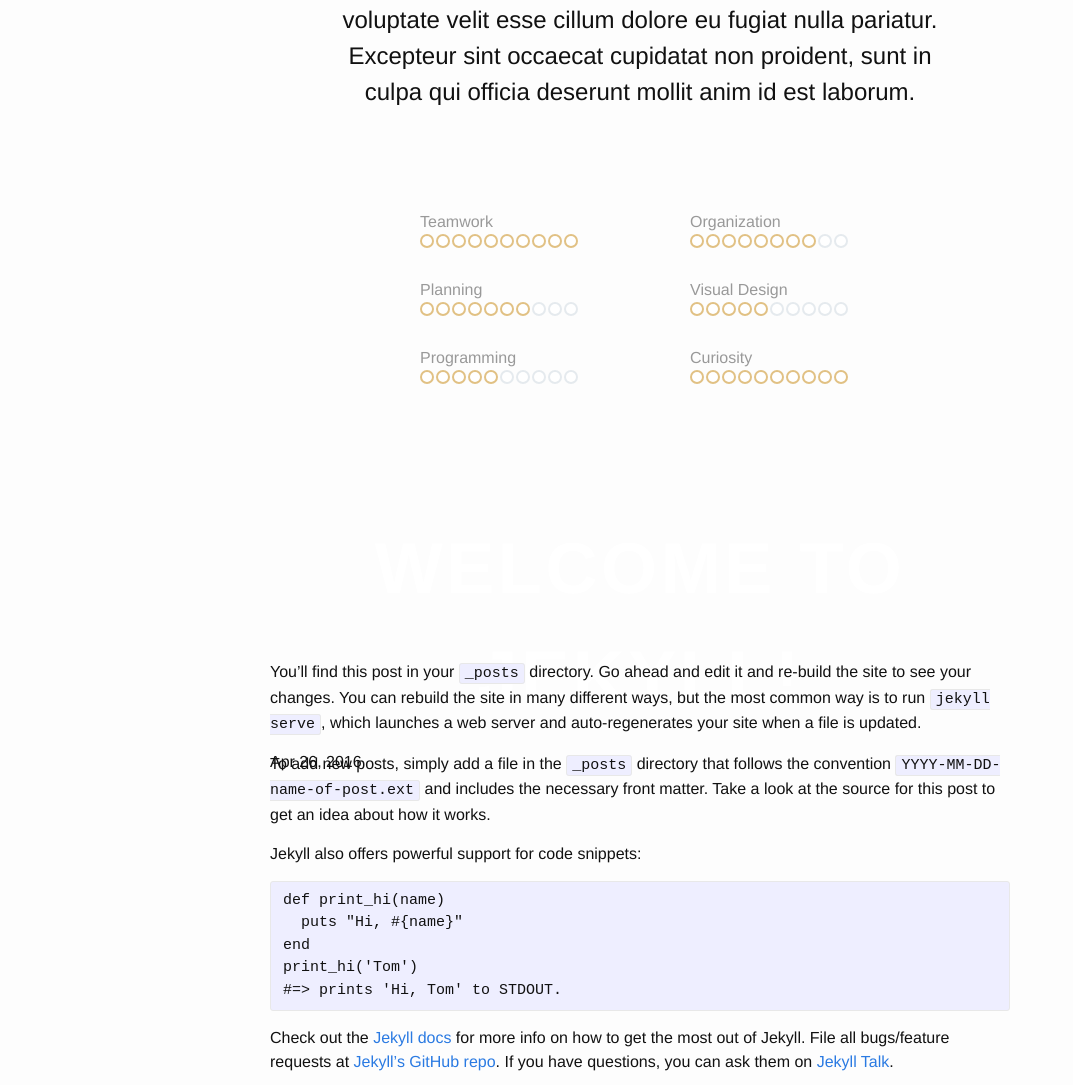
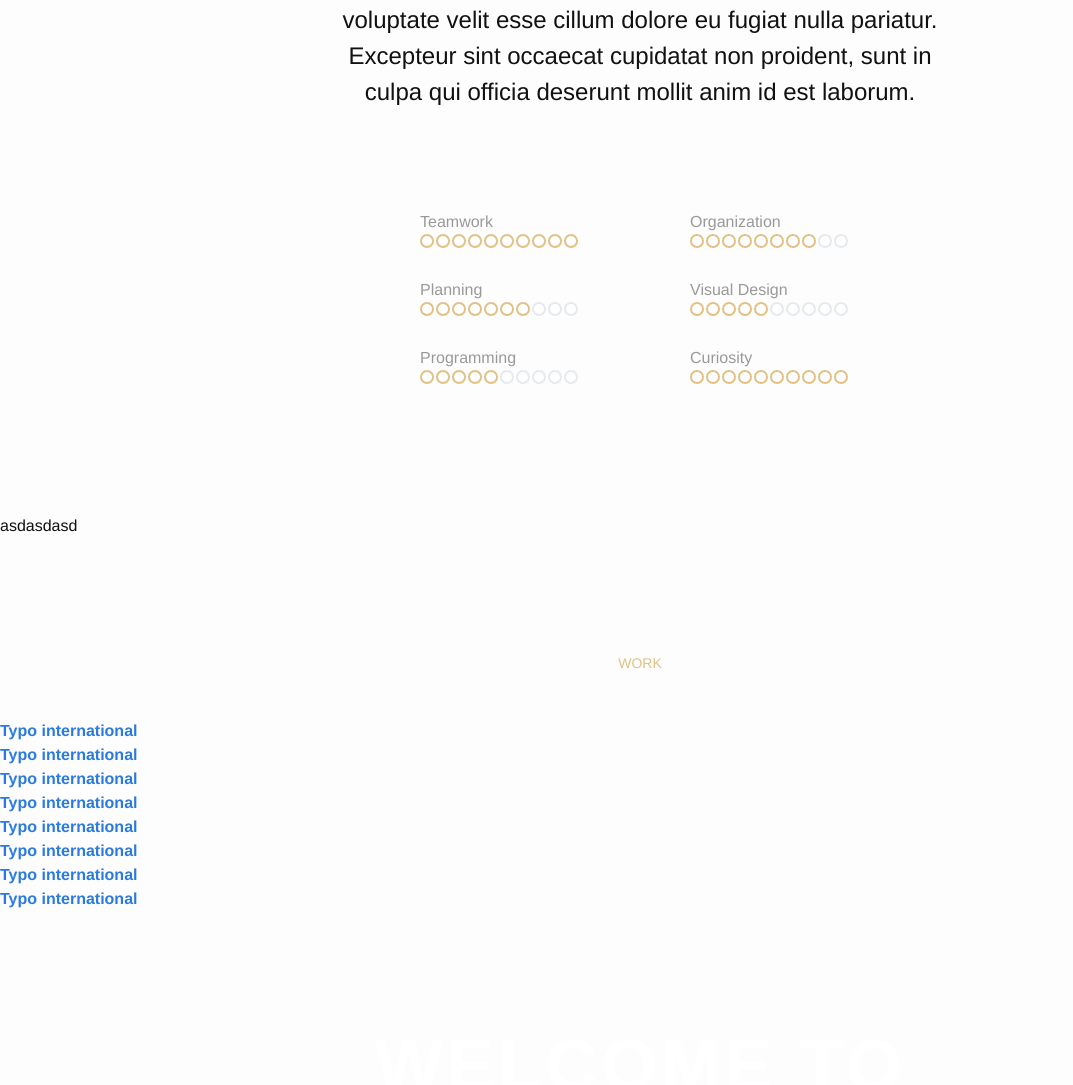
Before and after one commit to MrDhillon/portfolio, a Jekyll site: the page built from _posts/2016-04-26-welcome-to-jekyll.markdown, in a window 1280 px wide, cut to the strip 1044-2129 px from the top of the page. Shown: the whole strip, without its empty margins (0-1073 px from the left). Built offline with Jekyll 4.4.1, drawn with Linux system fonts in a browser that asks for light colours.

Commit message:
clearfix skill container

```diff
--- a/_includes/work.html
+++ b/_includes/work.html
@@ -0,0 +1,60 @@
+<section class="alt-section">
+
+  <h3 id="work" >Work</h3>
+
+  <div class="thumnails-container">
+
+    <a class="thumb-unit">
+      <div class="thumb-overlay">
+        <strong>Typo international</strong>
+        <div class="zoom-icon"></div>
+      </div>
+    </a>
+
+    <a class="thumb-unit">
+      <div class="thumb-overlay">
+        <strong>Typo international</strong>
+        <div class="zoom-icon"></div>
+      </div>
+    </a>
+
+    <a class="thumb-unit">
+      <div class="thumb-overlay">
+        <strong>Typo international</strong>
+        <div class="zoom-icon"></div>
+      </div>
+    </a>
+    <a class="thumb-unit">
+      <div class="thumb-overlay">
+        <strong>Typo international</strong>
+        <div class="zoom-icon"></div>
+      </div>
+    </a>
+    <a class="thumb-unit">
+      <div class="thumb-overlay">
+        <strong>Typo international</strong>
+        <div class="zoom-icon"></div>
+      </div>
+    </a>
+    <a class="thumb-unit">
+      <div class="thumb-overlay">
+        <strong>Typo international</strong>
+        <div class="zoom-icon"></div>
+      </div>
+    </a>
+    <a class="thumb-unit">
+      <div class="thumb-overlay">
+        <strong>Typo international</strong>
+        <div class="zoom-icon"></div>
+      </div>
+    </a>
+    <a class="thumb-unit">
+      <div class="thumb-overlay">
+        <strong>Typo international</strong>
+        <div class="zoom-icon"></div>
+      </div>
+    </a>
+
+  </div>
+
+</section>
--- a/_layouts/default.html
+++ b/_layouts/default.html
@@ -8,7 +8,9 @@
     {% include header.html %}
 
     {% include about.html %}
-
+    <p>
+      asdasdasd
+    </p>
     {% include work.html %}
 
     <div class="page-content">
--- a/_sass/_about.scss
+++ b/_sass/_about.scss
@@ -72,8 +72,10 @@
   max-width: 540px;
   margin: 100px auto;
   color: #999;
+  padding-left: 100px;
   clear: both;
-  padding-left: 100px;
+  content: "";
+  display: table;
 
   .skill-unit {
     width: 270px;
@@ -114,5 +116,8 @@
 @media screen and (max-width: 541px) {
   .skill-lockup {
     width: 270px;
+    .skill-unit {
+      width: 220px;
+    }
   }
 }
```
